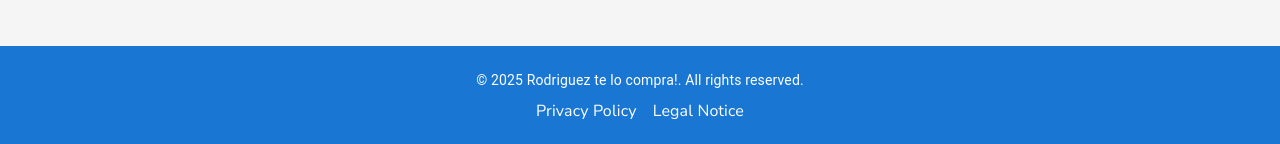
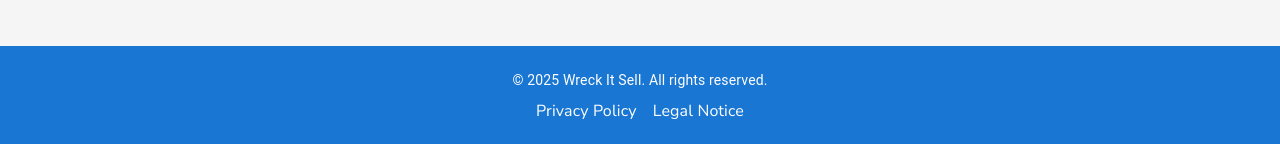
Before and after one commit to Doudoer/buyer, a React (Vite) app: page /contacto in a window 1280 px wide. Shown: the part 1373-1517 px from the top of the page. Built offline with nearby package versions, Linux system fonts and the light colour scheme.

Commit message:
chore: update copyright to Wreck It Sell in footer

```diff
--- a/src/components/Footer.jsx
+++ b/src/components/Footer.jsx
@@ -7,10 +7,10 @@ export default function Footer() {
   return (
     <Box component="footer" sx={{ mt: 6, py: 3, bgcolor: 'primary.main', color: 'white', textAlign: 'center' }}>
       <Stack spacing={1} alignItems="center">
-        <Typography variant="body2">&copy; {new Date().getFullYear()} Rodriguez te lo compra!. {t('footer.rights')}</Typography>
+  <Typography variant="body2">&copy; {new Date().getFullYear()} Wreck It Sell. {t('footer.rights')}</Typography>
         <Stack direction="row" spacing={2} justifyContent="center">
-          <Link href="/privacidad" color="inherit" underline="hover">{t('footer.privacy')}</Link>
-          <Link href="/aviso-legal" color="inherit" underline="hover">{t('footer.legal')}</Link>
+          <Link href="/privacy" color="inherit" underline="hover">{t('footer.privacy')}</Link>
+          <Link href="/legal-notice" color="inherit" underline="hover">{t('footer.legal')}</Link>
         </Stack>
       </Stack>
     </Box>
```
